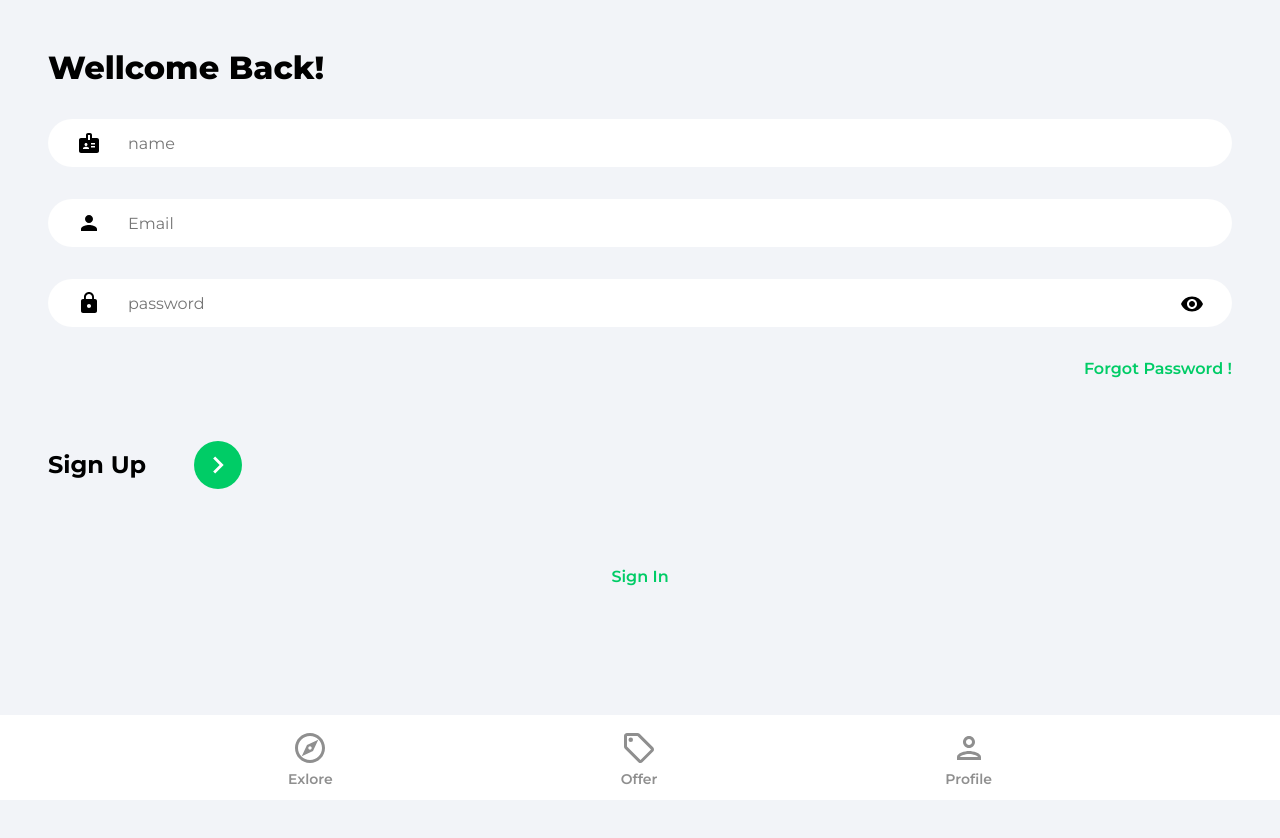
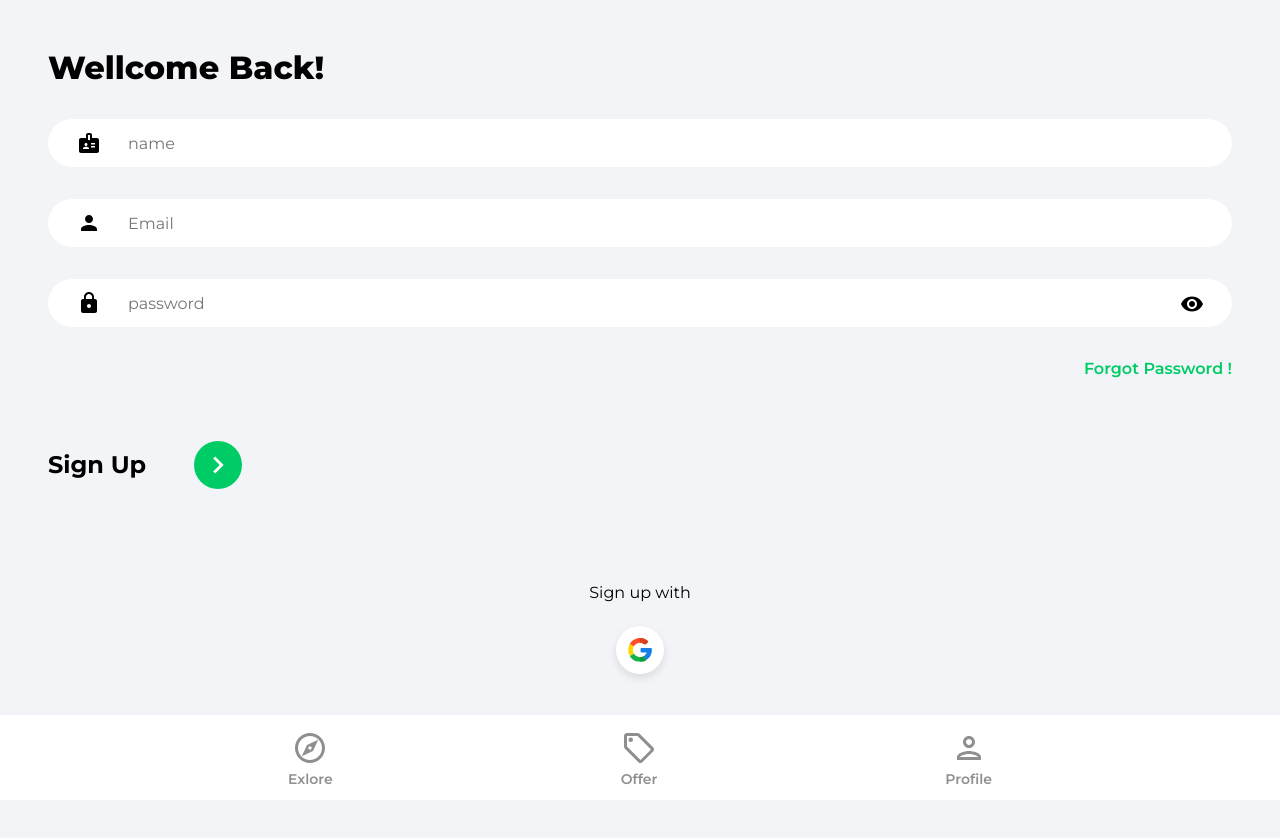
Before and after one commit to Mohammad-jf/house_market_place, a React (Create React App) app: page /sign-up in a window 1280 px wide. Shown: the top 838 px of the page. Before the commit the page ends 800 px from the top, so only its background shows below. Built offline with nearby package versions, Linux system fonts and the light colour scheme.

Commit message:
7.google auth

```diff
--- /dev/null
+++ b/src/components/OAuth.jsx
@@ -0,0 +1,53 @@
+import React from 'react'
+import { useLocation, useNavigate } from 'react-router-dom'
+import { getAuth, signInWithPopup, GoogleAuthProvider } from 'firebase/auth';
+import { setDoc, doc, getDoc, serverTimestamp } from 'firebase/firestore';
+import { db } from '../firebase.config';
+import { toast } from 'react-toastify'
+import googleIcon from '../assets/svg/googleIcon.svg'
+
+
+
+
+
+const OAuth = () => {
+    const location = useLocation();
+    const navigate = useNavigate();
+
+    const onGoogleClick = async () => {
+        try {
+            const auth = getAuth();
+            const provider = new GoogleAuthProvider();
+            const result = await signInWithPopup(auth, provider);
+            const user = result.user;
+
+            // check for user
+            const docRef = doc(db, 'users', user.uid);
+            const docSnap = await getDoc(docRef);
+
+
+            // if user doesnt exist ,create user
+            if (!docSnap.exists()) {
+                await setDoc(doc(db, 'users', user.uid), {
+                    name: user.displayName,
+                    email: user.email,
+                    timeStamp: serverTimestamp(),
+                });
+            }
+            navigate('/');
+
+        } catch (err) {
+            toast.error('could not register with google')
+        }
+    }
+    return (
+        <div className='socialLogin'>
+            <p>Sign {location.pathname === '/sign-up' ? 'up' : 'in'} with </p>
+            <button className="socialIconDiv" onClick={onGoogleClick}>
+                <img src={googleIcon} alt="googleIcon" className='socialIconImg' />
+            </button>
+        </div>
+    )
+}
+
+export default OAuth
--- a/src/index.css
+++ b/src/index.css
@@ -282,7 +282,7 @@
   justify-content: center;
   align-items: center;
   padding: 0.75rem;
-  margin: 1.5rem;
+  margin: 0.5rem;
   width: 3rem;
   height: 3rem;
   background-color: #ffffff;
--- a/src/pages/Profile.jsx
+++ b/src/pages/Profile.jsx
@@ -53,6 +53,8 @@
       [id]: value
     }))
   }
+
+
   return (
     <div className='profile'>
 
--- a/src/pages/SignIn.jsx
+++ b/src/pages/SignIn.jsx
@@ -5,6 +5,7 @@
 import visibilityIcon from '../assets/svg/visibilityIcon.svg'
 import { getAuth, signInWithEmailAndPassword } from 'firebase/auth'
 import { toast } from 'react-toastify'
+import OAuth from '../components/OAuth'
 
 const SignIn = () => {
   const navigate = useNavigate();
@@ -91,6 +92,7 @@
 
           </form>
           {/* google auth component */}
+          <OAuth />
 
           <Link to='/sign-up' className='registerLink'>Sign Up Instead</Link>
         </main>
--- a/src/pages/SignUp.jsx
+++ b/src/pages/SignUp.jsx
@@ -7,6 +7,7 @@
 import { doc, setDoc, serverTimestamp, } from 'firebase/firestore'
 import { db } from '../firebase.config'
 import { toast } from 'react-toastify'
+import OAuth from '../components/OAuth'
 
 
 const SignUp = () => {
@@ -112,6 +113,7 @@
 
           </form>
           {/* google auth component */}
+          <OAuth />
           <Link to='/sign-in' className='registerLink'>Sign In</Link>
 
         </main>
```
